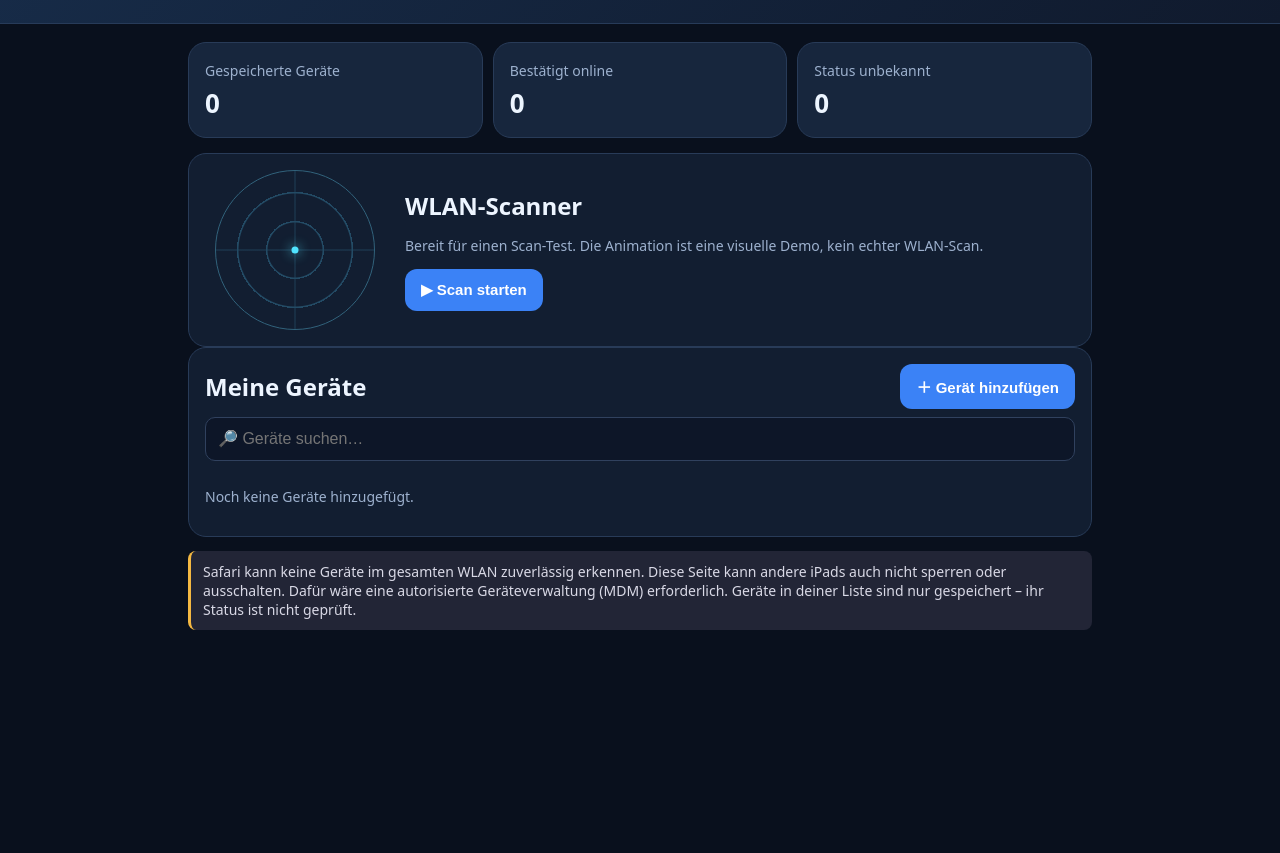
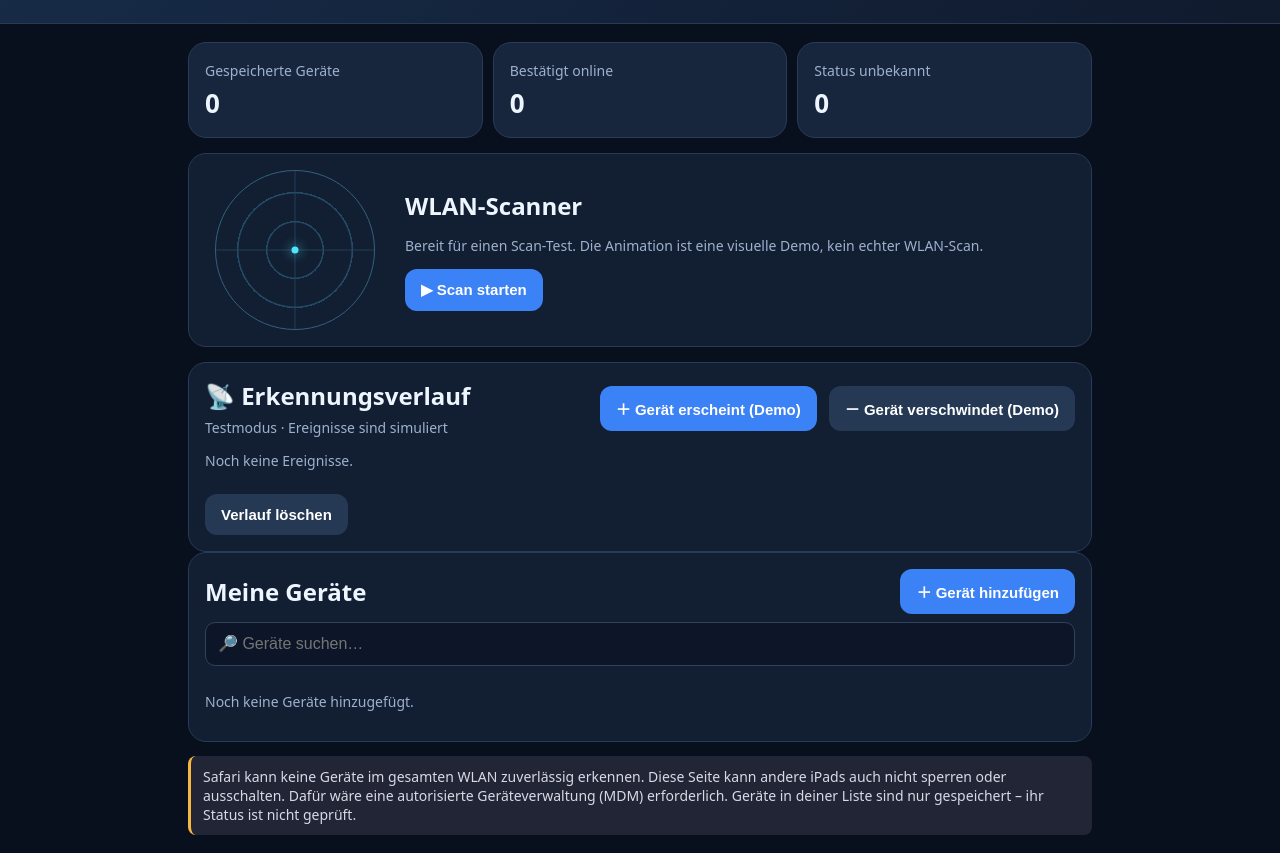
Before and after one commit to Gamer-king14/iPad-Control-, a plain HTML site: page index.html in a window 1280 px wide. Shown: the part 96-949 px from the top of the page. Before the commit the page ends 800 px from the top, so only its background shows below. Drawn offline with Linux system fonts and the light colour scheme.

Commit message:
Add demo device presence event log

```diff
--- a/index.html
+++ b/index.html
@@ -7,6 +7,8 @@
 <header><h1>📱 iPad Control</h1><p>Geräteübersicht · lokales Dashboard</p></header><main class="wrap">
 <div class="stats"><div class="stat"><span class="muted">Gespeicherte Geräte</span><b id="total">0</b></div><div class="stat"><span class="muted">Bestätigt online</span><b id="online">0</b></div><div class="stat"><span class="muted">Status unbekannt</span><b id="unknown">0</b></div></div>
 <section class="panel scanpanel" id="scanpanel"><div class="radar" aria-label="Radar-Animation"></div><div><h2 style="margin:0 0 6px">WLAN-Scanner</h2><p class="muted" id="scanmsg">Bereit für einen Scan-Test. Die Animation ist eine visuelle Demo, kein echter WLAN-Scan.</p><div class="progress" id="progress"><div class="bar" id="bar"></div></div><div class="scancontrols"><button id="scan">▶ Scan starten</button></div><div class="result" id="result"></div></div></section>
+
+<section class="panel" id="eventsPanel" style="margin-top:15px"><div class="row"><div><h2 style="margin:0">📡 Erkennungsverlauf</h2><p class="muted" style="margin:6px 0 0">Testmodus · Ereignisse sind simuliert</p></div><div class="row"><button id="simulateArrival">＋ Gerät erscheint (Demo)</button><button class="secondary" id="simulateLeave">－ Gerät verschwindet (Demo)</button></div></div><div id="events" style="margin-top:12px"><p class="muted">Noch keine Ereignisse.</p></div><button class="secondary" id="clearEvents" style="margin-top:10px">Verlauf löschen</button></section>
 <section class="panel"><div class="row"><h2 style="margin:0">Meine Geräte</h2><button id="add">＋ Gerät hinzufügen</button></div>
 <form id="form"><label>Gerätename<input id="name" placeholder="z. B. iPad im Wohnzimmer" required></label><label>IP-Adresse (optional)<input id="ip" placeholder="z. B. 10.32.x.x"></label><div class="row"><button type="submit">Speichern</button><button type="button" class="secondary" id="cancel">Abbrechen</button></div></form><input class="search" id="search" placeholder="🔎 Geräte suchen…" aria-label="Geräte suchen"><div id="list"></div><p class="muted" id="empty">Noch keine Geräte hinzugefügt.</p></section>
 <div class="hint">Safari kann keine Geräte im gesamten WLAN zuverlässig erkennen. Diese Seite kann andere iPads auch nicht sperren oder ausschalten. Dafür wäre eine autorisierte Geräteverwaltung (MDM) erforderlich. Geräte in deiner Liste sind nur gespeichert – ihr Status ist nicht geprüft.</div></main>
@@ -19,5 +21,6 @@ document.getElementById('add').onclick=()=>{form.classList.add('show');document.
 form.onsubmit=e=>{e.preventDefault();devices.push({name:document.getElementById('name').value.trim(),ip:document.getElementById('ip').value.trim()});form.reset();form.classList.remove('show');save()};
 const scanBtn=document.getElementById('scan'),scanPanel=document.getElementById('scanpanel'),progress=document.getElementById('progress'),bar=document.getElementById('bar'),result=document.getElementById('result'),msg=document.getElementById('scanmsg');
 scanBtn.onclick=()=>{scanBtn.disabled=true;scanBtn.textContent='⏳ Scanne…';scanPanel.classList.add('scanning');progress.classList.add('show');result.classList.remove('show');bar.style.width='0%';let p=0;let timer=setInterval(()=>{p+=5;bar.style.width=p+'%';if(p>=100){clearInterval(timer);scanPanel.classList.remove('scanning');scanBtn.disabled=false;scanBtn.textContent='↻ Erneut scannen';msg.textContent='Scan-Demo abgeschlossen. Safari hat keine echten WLAN-Geräte automatisch erkannt.';result.innerHTML='<strong>Keine echten Geräte gefunden</strong><p class="muted" style="margin:6px 0 0">Das Radar war eine Animation. WLAN-weite Suche ist in Safari nicht verfügbar. Deine gespeicherten Geräte findest du unten; deren Status bleibt ungeprüft.</p>';result.classList.add('show')}} ,90)};
+const eventList=document.getElementById('events');let demoEvents=[];let demoOnline=false;function logEvent(text,kind){const now=new Date().toLocaleTimeString('de-DE',{hour:'2-digit',minute:'2-digit',second:'2-digit'});demoEvents.unshift({text,kind,now});demoEvents=demoEvents.slice(0,12);drawEvents()}function drawEvents(){eventList.innerHTML='';if(!demoEvents.length){eventList.innerHTML='<p class="muted">Noch keine Ereignisse.</p>';return;}demoEvents.forEach(ev=>{const row=document.createElement('div');row.className='device';row.innerHTML='<div><h3></h3><small></small></div><span class="pill"></span>';row.querySelector('h3').textContent=ev.text;row.querySelector('small').textContent=ev.now;row.querySelector('.pill').textContent=ev.kind;eventList.appendChild(row);});}document.getElementById('simulateArrival').onclick=()=>{if(demoOnline){logEvent('Demo-Gerät ist bereits als anwesend markiert','Keine Änderung');return;}demoOnline=true;logEvent('Testgerät taucht auf','🟢 Erscheint (Demo)');};document.getElementById('simulateLeave').onclick=()=>{if(!demoOnline){logEvent('Demo-Gerät ist bereits abwesend','Keine Änderung');return;}demoOnline=false;logEvent('Testgerät verschwindet','🔴 Verschwindet (Demo)');};document.getElementById('clearEvents').onclick=()=>{demoEvents=[];drawEvents();};drawEvents();
 render();
 </script></body></html>
```
